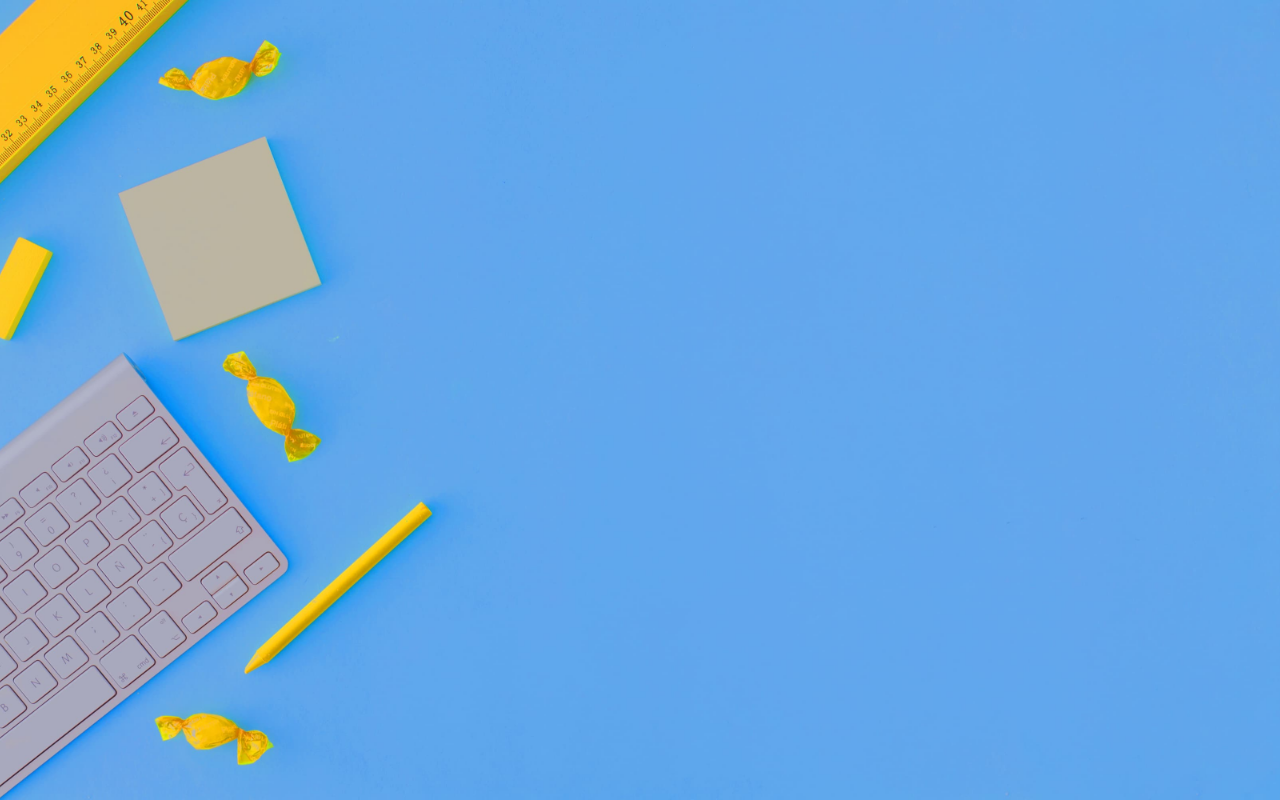
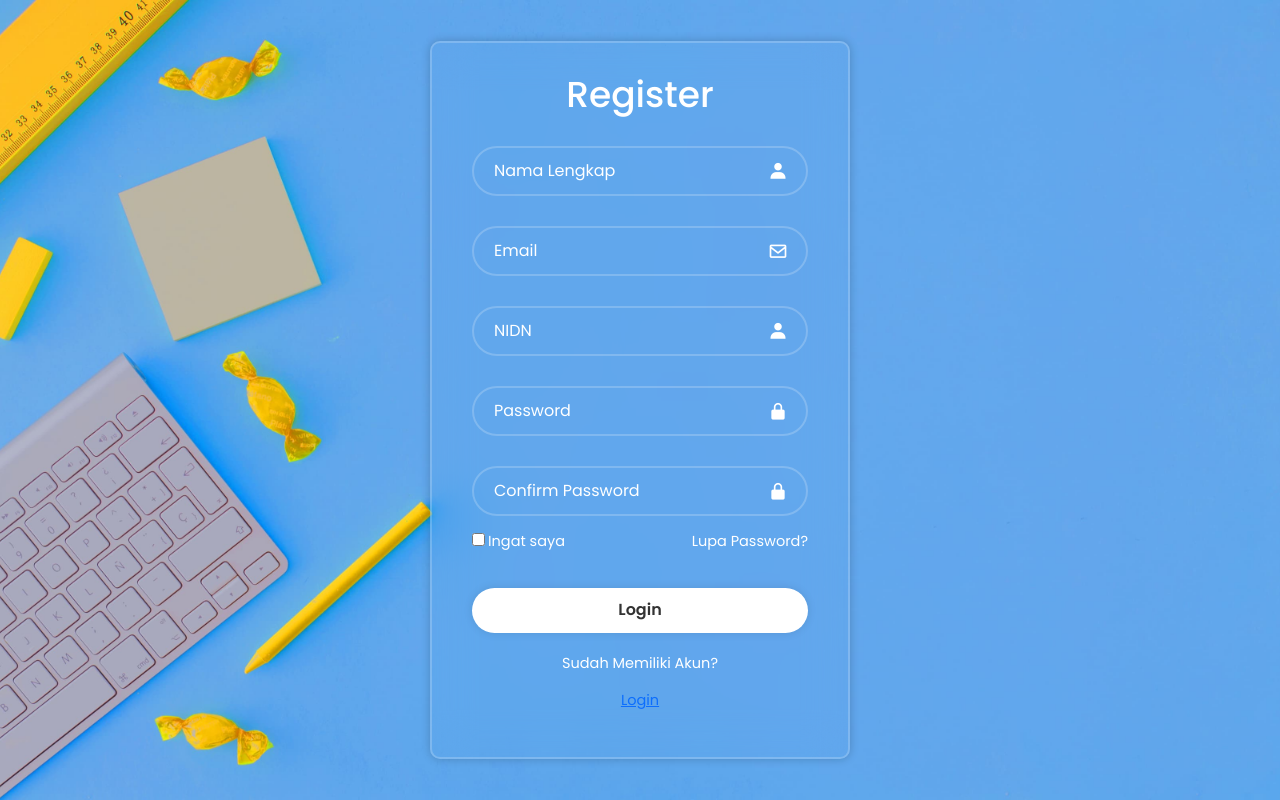
Before and after one commit to hahaikal/FE-WebKampus, a React (Vite) app: page /register/dosen in a window 1280 px wide. Before the commit this address had no page. Built offline with nearby package versions, Linux system fonts and the light colour scheme.

Commit message:
integrasi login dan register

```diff
--- a/src/App.jsx
+++ b/src/App.jsx
@@ -3,6 +3,7 @@ import { BrowserRouter as Router, Routes, Route } from 'react-router-dom'
 import LandingPage from './Pages/LandingPage'
 import Login from './Pages/Login'
 import FormLogin from './Pages/FormLogin';
+import Register from './Pages/Register';
 
 export default function App() {
   return (
@@ -12,6 +13,8 @@ export default function App() {
         <Route path="/login" element={<Login />} />
         <Route path="/login/dosen" element={<FormLogin />} />
         <Route path="/login/mahasiswa" element={<FormLogin />} />
+        <Route path="/register/mahasiswa" element={<Register />} />
+        <Route path="/register/dosen" element={<Register />} />
       </Routes>
     </Router>
   );
--- a/src/Pages/Login.jsx
+++ b/src/Pages/Login.jsx
@@ -1,6 +1,6 @@
 export default function Login () {
     return (
-    <div className="wrapper  d-flex justify-content-center align-items-center vh-100">
+    <div className="wrapper d-flex justify-content-center align-items-center vh-100">
         <form action="">
             <div className="icon"><i className='bx bxs-user' ></i></div>
             <h1>Login
--- /dev/null
+++ b/src/Pages/Register.jsx
@@ -0,0 +1,25 @@
+import FormRegister from '../components/form'
+import { useLocation } from 'react-router-dom'
+import register from '../handler/register'
+
+export default function Register () {
+    const location = useLocation();
+    const pathname = location.pathname;
+
+    let placeholder = '';
+
+    if (pathname === '/register/mahasiswa') {
+        placeholder = 'NIM';
+    } else if (pathname === '/register/dosen') {
+        placeholder = 'NIDN';
+    }
+
+    const registerSubmit = register(placeholder)
+
+    return (
+        <FormRegister
+            placeholder={placeholder}
+            handler={registerSubmit}
+        />
+    )
+}
--- a/src/components/form.jsx
+++ b/src/components/form.jsx
@@ -1,19 +1,44 @@
+import { useState, useEffect } from 'react';
+import { useLocation } from 'react-router-dom';
+
 // eslint-disable-next-line react/prop-types
 function FormLogin ({handler, placeholder}) {
+    const location = useLocation();
+    const [inputs, setInputs] = useState([]);
+    const loginM = '/login/mahasiswa'
+    const loginD = '/login/dosen'
+
+    useEffect(() => {
+        if (location.pathname === loginM || location.pathname === loginD) {
+            setInputs([
+                { type: 'text', placeholder: placeholder, icon: 'bx bxs-user' },
+                { type: 'password', placeholder: 'Password', icon: 'bx bxs-lock-alt' },
+            ]);
+        } else if (location.pathname === '/register/mahasiswa' || location.pathname === '/register/dosen') {
+            setInputs([
+                { type: 'text', placeholder: 'Nama Lengkap', icon: 'bx bxs-user', id:'name'},
+                { type: 'text', placeholder: 'Email', icon: 'bx bx-envelope', id:'email' },
+                { type: 'text', placeholder: placeholder, icon: 'bx bxs-user', id: placeholder },
+                { type: 'password', placeholder: 'Password', icon: 'bx bxs-lock-alt', id: 'password' },
+                { type: 'password', placeholder: 'Confirm Password', icon: 'bx bxs-lock-alt', id: 'confirmPassword' },
+            ]);
+        }
+    }, [location.pathname, placeholder]);
 
     return (
         <div className="d-flex justify-content-center align-items-center vh-100">
             <div className="formLogin">
                 <form onSubmit={handler}>
-                    <h1>Login</h1>
-                    <div className="input-box">
-                        <input type="text" placeholder={placeholder} required />
-                        <i className='bx bxs-user'></i>
-                    </div>
-                    <div className="input-box">
-                        <input type="password" placeholder="Password" required />
-                        <i className='bx bxs-lock-alt'></i>
-                    </div>
+                    <h1>{location.pathname === loginM || location.pathname === loginD ? 'Login' : 'Register'}</h1>
+
+                    {inputs.map((input, index) => {
+                        return (
+                        <div key={index} className="input-box">
+                            <input type={input.type} placeholder={input.placeholder} id={input.id} required />
+                            <i className={`${input.icon}`}></i>
+                        </div>
+                        );
+                    })}
 
                     <div className="remember-forgot">
                         <label><input type="checkbox" />Ingat saya</label>
@@ -23,7 +48,10 @@ function FormLogin ({handler, placeholder}) {
                     <button type="submit" className="btn">Login</button>
 
                     <div className="register-link">
-                        <p>Belum Memiliki Akun?<a href="../Register-Form/index.html"> Daftar</a></p>
+                        <p>{location.pathname === loginM || location.pathname === loginD ? 'Belum Memiliki Akun?' : 'Sudah Memiliki Akun?'}</p>
+                        <a href={location.pathname === loginM ? '/register/mahasiswa' :
+                                 location.pathname === loginD ? '/register/dosen' : '/login'}>
+                                {location.pathname === loginM || location.pathname === loginD ? 'Daftar' : 'Login'}</a>
                     </div>
                 </form>
             </div>
--- a/src/handler/login.jsx
+++ b/src/handler/login.jsx
@@ -1,6 +1,9 @@
 import axios from 'axios';
+import { useNavigate } from "react-router-dom";
 
-export default function loginHandler (placeholder) {
+export default function LoginHandler (placeholder) {
+  const navigate = useNavigate();
+
   const handleSubmit = (event) => {
     event.preventDefault();
 
@@ -8,29 +11,32 @@ export default function loginHandler (placeholder) {
     const password = document.querySelector('input[type="password"]').value;
 
     if (placeholder === 'NIM') {
-      axios.post('http://localhost:3000/login/mahasiswa', {
-        NIM: username,
+      axios.post('http://localhost:3000/login', {
+        nim: username,
         password: password
       })
       .then((response) => {
-        console.log(response.data);
-        alert(response.data.metadata)
+        alert(response.data.message)
+        sessionStorage.setItem('userData', JSON.stringify(response.data.user));
+        navigate('/home', {state: response.data.user})
       })
       .catch((error) => {
-        alert(error.message);
+        console.error(error.response.data.message);
+        alert(error.response.data.message);
       });
     } else if (placeholder === 'NIDN') {
-      axios.post('http://localhost:3000/login/dosen', {
+      axios.post('http://localhost:3000/login', {
         nidn: username,
         password: password
       })
       .then((response) => {
-        console.log(response.data);
-        alert('berhasil login')
+        alert(response.data.message)
+        sessionStorage.setItem('userData', JSON.stringify(response.data.user));
+        navigate('/home', {state: response.data.user})
       })
       .catch((error) => {
-        console.error(error);
-        alert('gagal login')
+        console.error(error.message);
+        alert(error.message)
       });
     }
   };
--- /dev/null
+++ b/src/handler/register.jsx
@@ -0,0 +1,51 @@
+import axios from "axios";
+import { useNavigate } from "react-router-dom";
+
+const Register = (placeholder) => {
+    const navigate = useNavigate();
+
+    const registerSubmit = (event) => {
+        event.preventDefault();
+
+        const name = document.querySelector('#name').value
+        const email = document.querySelector('#email').value
+        const nimOrNidn = document.querySelector(`#${placeholder}`).value
+        const password = document.querySelector('#password').value
+        const confirmPassword = document.querySelector('#confirmPassword').value
+
+        if (placeholder === 'NIM') {
+            axios.post('http://localhost:3000/register/mahasiswa', {
+                name,
+                email,
+                password,
+                nim : nimOrNidn,
+                confirmPassword
+            }).then((res) => {
+                alert(res.data.metadata)
+                sessionStorage.setItem('userData', JSON.stringify(res.data));
+                navigate('/home', {state: res.data})
+            }).catch((e) => {
+                alert(e.response.data.error)
+                console.log(e.response.data.error)
+            })
+        } else if (placeholder === 'NIDN') {
+            axios.post('http://localhost:3000/register/dosen', {
+                name,
+                email,
+                password,
+                nidn: nimOrNidn,
+                confirmPassword
+            }).then((res) => {
+                alert(res.data.metadata)
+                sessionStorage.setItem('userData', JSON.stringify(res.data));
+                navigate('/home', {state: res.data})
+            }).catch((e) => {
+                alert(e.response.data.error)
+                console.log(e.response.data.error)
+            })
+        }
+    }
+    return registerSubmit
+}
+
+export default Register
```
